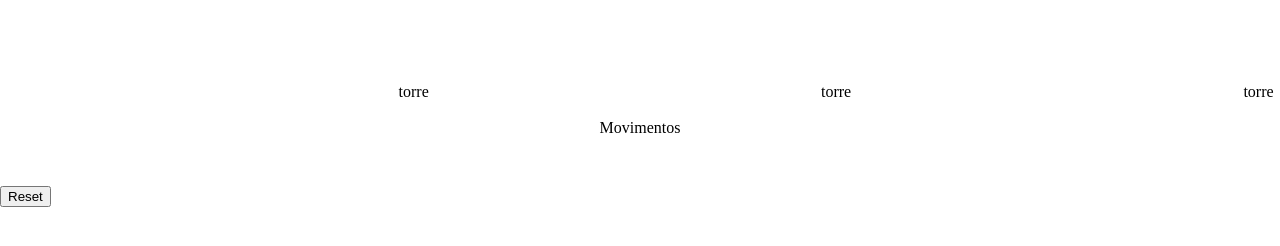
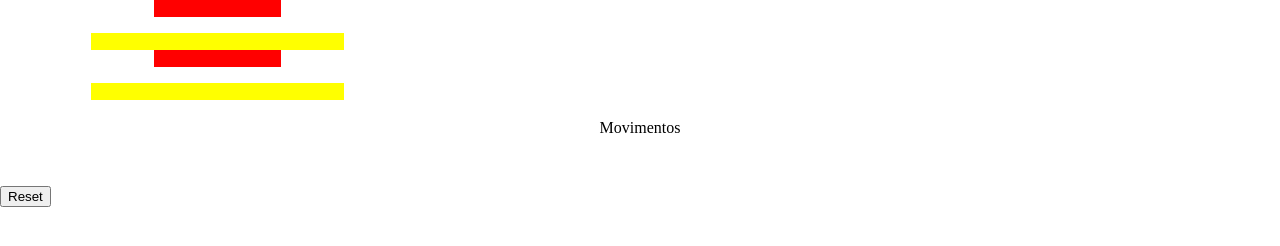
Before and after one commit to Kenzie-Academy-Brasil-Developers/torre-de-hanoi-EmberJP-Yasmin, a plain HTML site: page index.html in a window 1280 px wide. Drawn offline with Linux system fonts and the light colour scheme.

Commit message:
fazendo alguns reparos

```diff
--- a/index.html
+++ b/index.html
@@ -14,9 +14,9 @@
     <!-- Emerson -->
 
     <section id="container">
-        <div id="tower--1">torre</div>
-        <div id="tower--2">torre</div>
-        <div id="tower--3">torre</div>
+        <div id="tower--1"></div>
+        <div id="tower--2"></div>
+        <div id="tower--3"></div>
     </section>
 
 
--- a/script.js
+++ b/script.js
@@ -10,7 +10,7 @@ function createRings() {
         ring.id = `ring--${i}`
         tower.appendChild(ring)
     }
-}
+}createRings()
 
 
 
@@ -57,20 +57,19 @@ function result(value){
     vitoria.appendChild(resultVitoria);
 }
 
-    const disc1 = document.querySelector('#ring--1');
-    const disc2 = document.querySelector('#ring--2');
-    const disc3 = document.querySelector('#ring--3');
-    const disc4 = document.querySelector('#ring--4');
-    const disc5 = document.querySelector('#ring--5');
-
     const reset = document.getElementById('reset');
     reset.addEventListener('click',resetGame)
 
 //funcao que reseta o jogo
 function resetGame(){
     document.getElementById('vitoria').innerHTML = '';
-    const tower1 = document.querySelector('#tower--1');
-    tower1.appendChild(disc1);
-    tower1.appendChild(disc2);
-    tower1.appendChild(disc3);
-}
+    for (let i = rings; i > 0; i--) {
+    const tower = document.getElementById('tower--1');
+    const ring = document.createElement('div');
+    ring.innerHTML = ''
+    ring.id = 'ring--'+i
+    tower.appendChild(ring)
+    console.log(tower)
+    }
+
+}resetGame()
```
